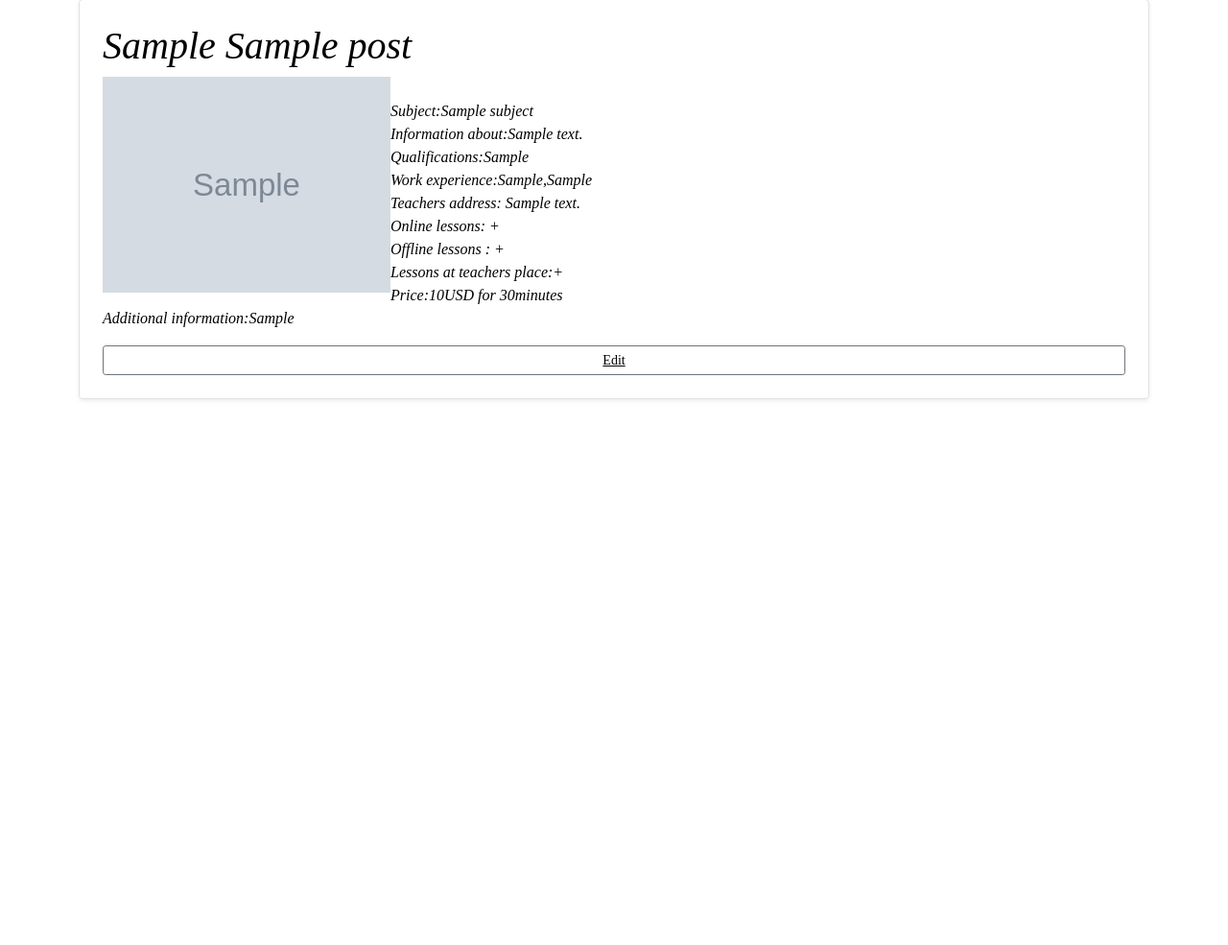
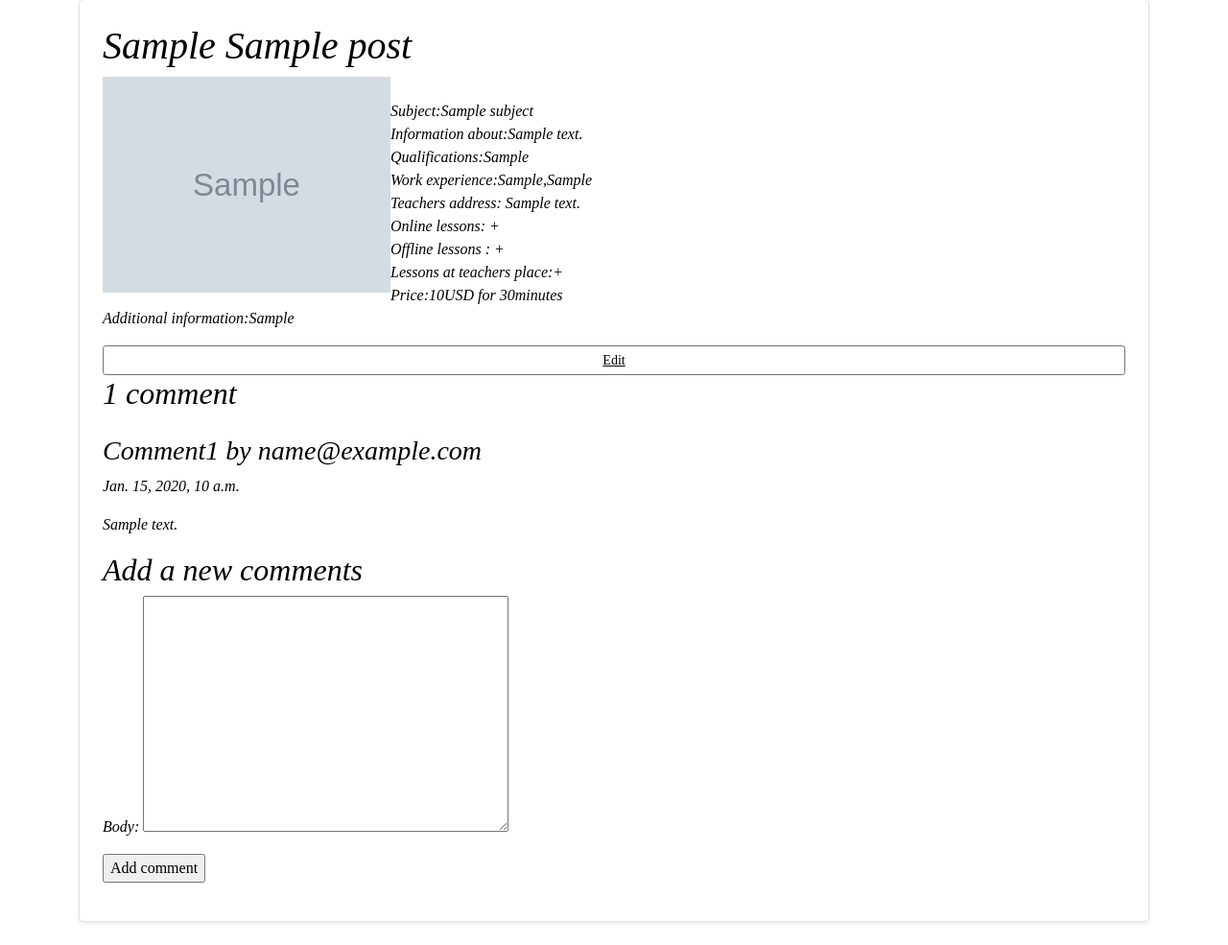
Before and after one commit to mariya044/python95, a Django app: page /posts/1/ in a window 1280 px wide; the page is wider, and only the part inside the window is pictured. Shown: the part 156-1141 px from the top of that part at 96% size. Before the commit the page ends 573 px from the top of that part, so only its background shows below. Run offline with Django 5.2, Linux system fonts and the light colour scheme; a user stored in the database is signed in; tables that the repository leaves empty hold one stand-in row (values such as "Sample post"); grey boxes marked "Sample" are stand-in pictures; parts of the project's set-up code (start-up, migrations or seed data) failed here and were passed over.

Commit message:
addded comments

```diff
--- a/python95/post/forms.py
+++ b/python95/post/forms.py
@@ -1,5 +1,5 @@
 from django import forms
-from post.models import Post
+from post.models import Post,Comment
 
 
 class PostForm(forms.ModelForm):
@@ -20,3 +20,9 @@ class PostForm(forms.ModelForm):
                   "time_of_lesson",
                   "add_information",
                   'phone_number',)
+
+
+class CommentForm(forms.ModelForm):
+    class Meta:
+        model = Comment
+        fields = ['body']
--- a/python95/post/models.py
+++ b/python95/post/models.py
@@ -39,3 +39,19 @@ class Post(models.Model):
     currency = models.CharField(max_length=100, choices=CURRENCY, default="BYN", null=False, blank=False)
     user= models.ForeignKey(NewUser, on_delete=models.CASCADE)
     phone_number=models.CharField(max_length=15, null=False, blank=False)
+
+
+class Comment(models.Model):
+    post=models.ForeignKey(Post,on_delete=models.Model,related_name='comments')
+    name=models.ForeignKey(NewUser,on_delete=models.CASCADE,related_name='name')
+
+    body=models.TextField()
+    created=models.DateTimeField(auto_now_add=True)
+    active=models.BooleanField(default=False)
+
+    class Meta:
+        ordering=['created']
+        indexes=[models.Index(fields=['created'])]
+
+    def __str__(self):
+        return f'Comment by {self.name} on {self.post}'
--- /dev/null
+++ b/python95/post/templates/comment_form.html
@@ -0,0 +1,6 @@
+<h2>Add a new comments</h2>
+<form  method="post" action="{% url 'post:post_comment' post.id%}  ">
+    {{ form.as_p }}
+{% csrf_token %}
+<p><input type="submit" value="Add comment"></p>
+</form>
--- a/python95/post/templates/posts_view.html
+++ b/python95/post/templates/posts_view.html
@@ -30,10 +30,27 @@
                 Additional information:{{post.add_information}}
             </p>
             {% if post.user == request.user %}
-                  <button type="button" class="btn btn-sm btn-outline-secondary"><a href="{% url "edit_post" post_id=post.id %}" style="color:black">Edit</a></button>
+                  <button type="button" class="btn btn-sm btn-outline-secondary"><a href="{% url "post:edit_post" post_id=post.id %}" style="color:black">Edit</a></button>
                     {% endif %}
 
+{%  with comments.count as total_comments %}
+        <h2>
+            {{total_comments}} comment{{ total_comments|pluralize }}
 
+        </h2>
+        {%  endwith %}
+        {%  for comment in comments  %}
+        <div class="comment">
+            <p class="info">
+            <h3>Comment{{forloop.counter }} by {{ comment.name }}</h3>
+                {{ comment.created }}
+            </p>
+            {{ comment.body|linebreaks }}
+        </div>
+        {%  empty %}
+        <p>There are no comments </p>
+        {%  endfor %}
+        {%  include 'comment_form.html' %}
 
 
     </div>
--- a/python95/post/urls.py
+++ b/python95/post/urls.py
@@ -11,4 +11,5 @@ urlpatterns = [
     path("edit/<int:post_id>/", views.edit_post, name="edit_post"),
     path("<int:pk>/delete",PostDeleteView.as_view(), name="post_delete"),
     path('subject<int:subject_id>/',views.posts,name='subject'),
+    path('post_comment/<int:post_id>/', views.post_comment, name='post_comment'),
 ]
--- a/python95/post/views.py
+++ b/python95/post/views.py
@@ -7,6 +7,10 @@ from post.forms import PostForm
 from post.models import Post
 
 from announcement.models import Subject
+
+from post.forms import CommentForm
+
+from post.models import Comment
 
 
 @login_required
@@ -36,7 +40,9 @@ def posts(request,subject_id=None):
 @login_required
 def posts_view(request, post_id):
     post = get_object_or_404(Post, id=post_id)
-    return render(request, "posts_view.html", {"post": post})
+    comments=Comment.objects.all()
+    form=CommentForm()
+    return render(request, "posts_view.html", {"post": post,'comments':comments,'form':form})
 
 
 @permission_required(perm="post.add_post", raise_exception=True)
@@ -77,6 +83,13 @@ class PostDeleteView(DeleteView):
     template_name = "delete_post.html"
 
 
-
-
-# Create your views here.
+def post_comment(request,post_id):
+    post=get_object_or_404(Post,id=post_id)
+    comment=None
+    form=CommentForm(data=request.POST)
+    if form.is_valid():
+        comment=form.save(commit=False)
+        comment.post=post
+        comment.name=request.user
+        comment.save()
+    return render(request,'post_comment.html',{'post':post,'form':form,'comment':comment})
--- a/python95/user/templates/account.html
+++ b/python95/user/templates/account.html
@@ -24,7 +24,7 @@
                 <h3>Address: {{post.address}}</h3>
               <div class="d-flex justify-content-between align-items-center">
                 <div class="btn-group">
-                  <button type="button" class="btn btn-sm btn-outline-secondary"><a href="{% url "posts" post_id=post.id %}" style="color:black">View</a></button>
+                  <button type="button" class="btn btn-sm btn-outline-secondary"><a href="{% url "post:posts" post_id=post.id %}" style="color:black">View</a></button>
               </div>
 
         </div>
```
Also changed, not shown: python95/post/admin.py (+8 -1 lines), python95/post/templates/post_comment.html (added, +8 -0 lines).
